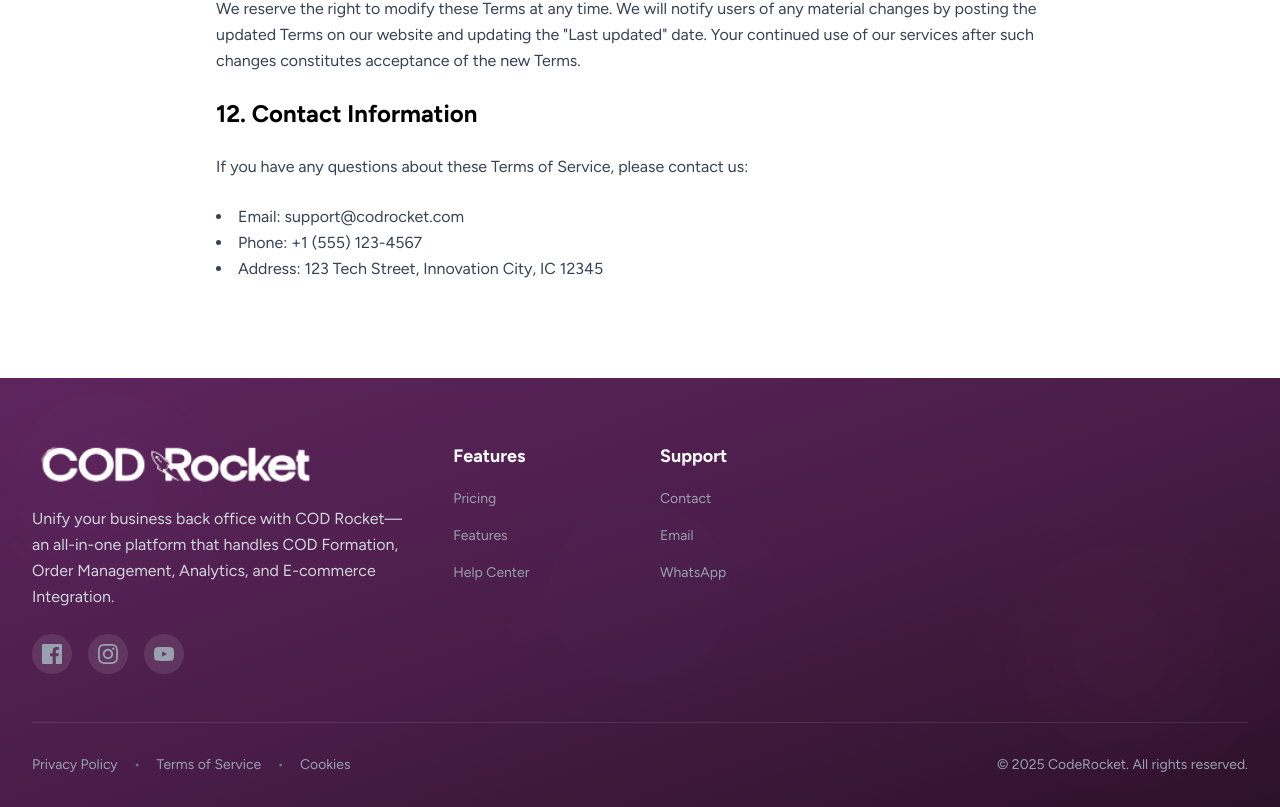
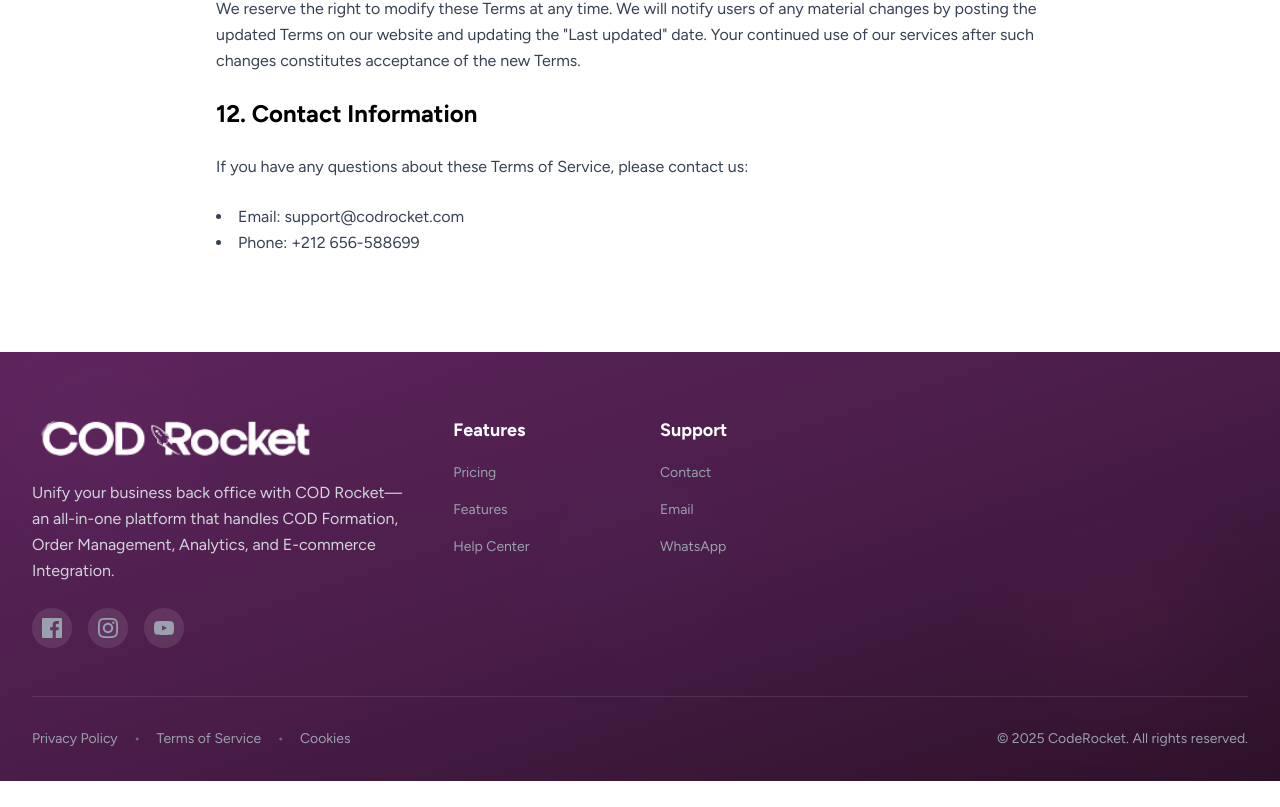
Before and after one commit to abaakil35/Landing-Page-COD, a React (Vite) app in the folder landing-page/: page /terms in a window 1280 px wide. Shown: the part 2024-2831 px from the top of the page. After the commit the page ends 2805 px from the top, so only its background shows below. Built offline with nearby package versions, Linux system fonts and the light colour scheme.

Commit message:
some touch

```diff
--- a/landing-page/src/Components/Terms.jsx
+++ b/landing-page/src/Components/Terms.jsx
@@ -150,8 +150,7 @@ const Terms = () => {
       </p>
       <ul className="list-disc list-inside text-gray-700 leading-relaxed">
         <li>Email: support@codrocket.com</li>
-        <li>Phone: +1 (555) 123-4567</li>
-        <li>Address: 123 Tech Street, Innovation City, IC 12345</li>
+        <li>Phone: +212 656-588699 </li>
       </ul>
     </div>
   );
```
